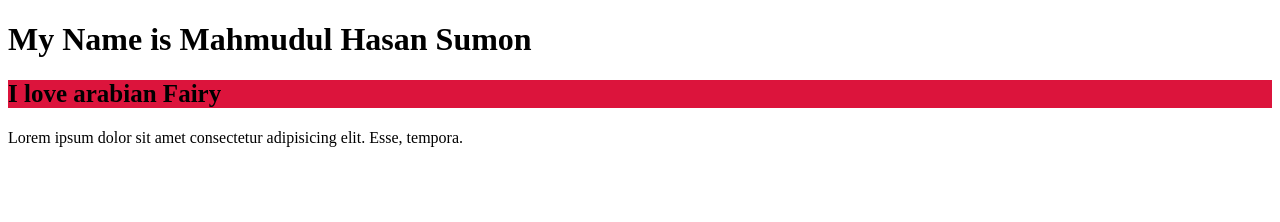
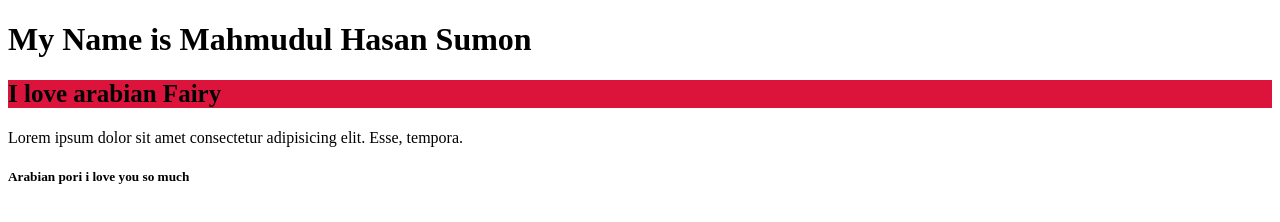
Before and after one commit to mhsumon38/my-first-work, a plain HTML site: page index.html in a window 1280 px wide. Drawn offline with Linux system fonts and the light colour scheme.

Commit message:
new arab

```diff
--- a/index.html
+++ b/index.html
@@ -15,6 +15,8 @@
 
     <p>Lorem ipsum dolor sit amet consectetur adipisicing elit. Esse, tempora.</p>
 
+    <h5>Arabian pori i love you so much</h5>
+
 
 
 </body>
```
